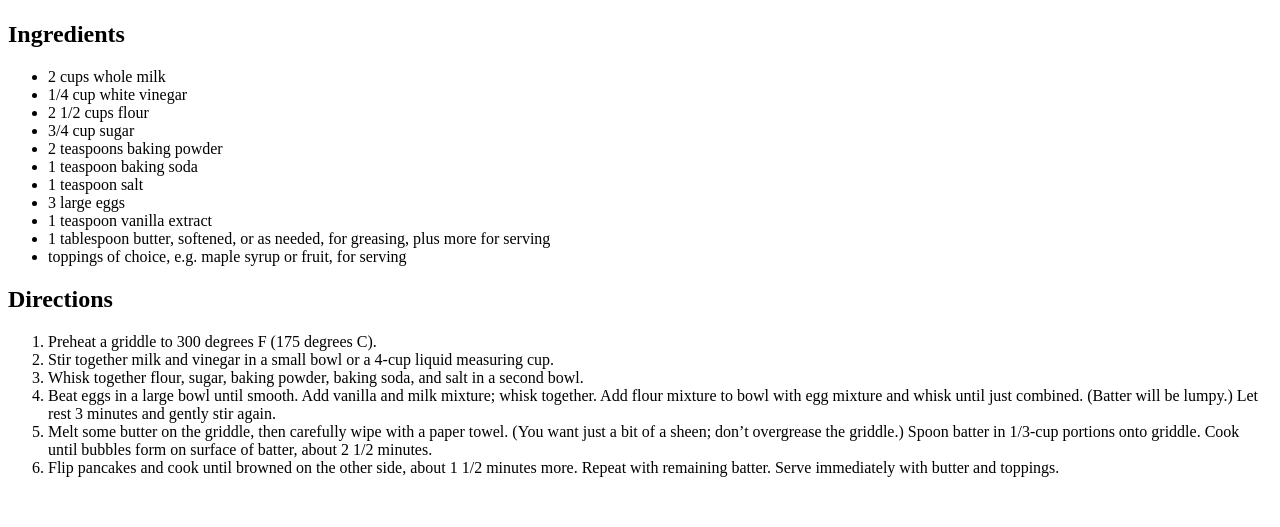
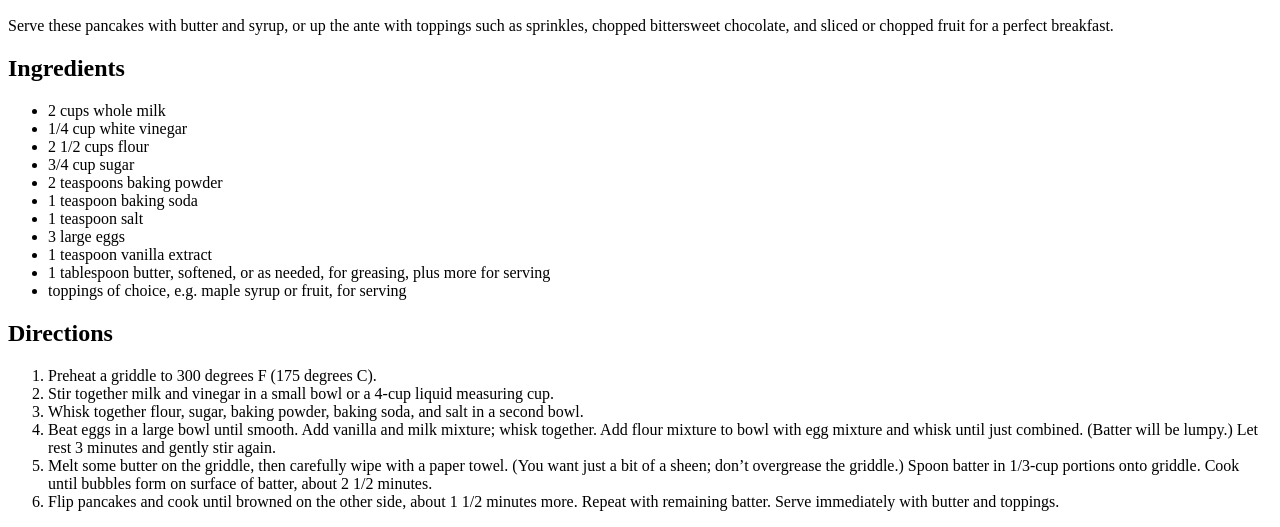
Before and after one commit to Nora1105/odin-recipes, a plain HTML site: page recipes/pancakes.html in a window 1280 px wide. Shown: the part 383-910 px from the top of the page. Before the commit the page ends 876 px from the top, so only its background shows below. Drawn offline with Linux system fonts and the light colour scheme.

Commit message:
pancakes recipe edited

```diff
--- a/recipes/pancakes.html
+++ b/recipes/pancakes.html
@@ -8,6 +8,7 @@
 <body>
     <h1>Pancakes</h1>
     <img src="https://www.allrecipes.com/thmb/DZ5WtIe2s6rGk-rIEZDkMA6mGj4=/750x0/filters:no_upscale():max_bytes(150000):strip_icc():format(webp)/7568285-perfect-pancakes-KH-4x3-218e2c39174c4a2293fca0ab752b38a8.jpg">
+    <p>Serve these pancakes with butter and syrup, or up the ante with toppings such as sprinkles, chopped bittersweet chocolate, and sliced or chopped fruit for a perfect breakfast.</p>
     <h2>Ingredients</h2>
     <ul>
         <li>2 cups whole milk</li>
```
